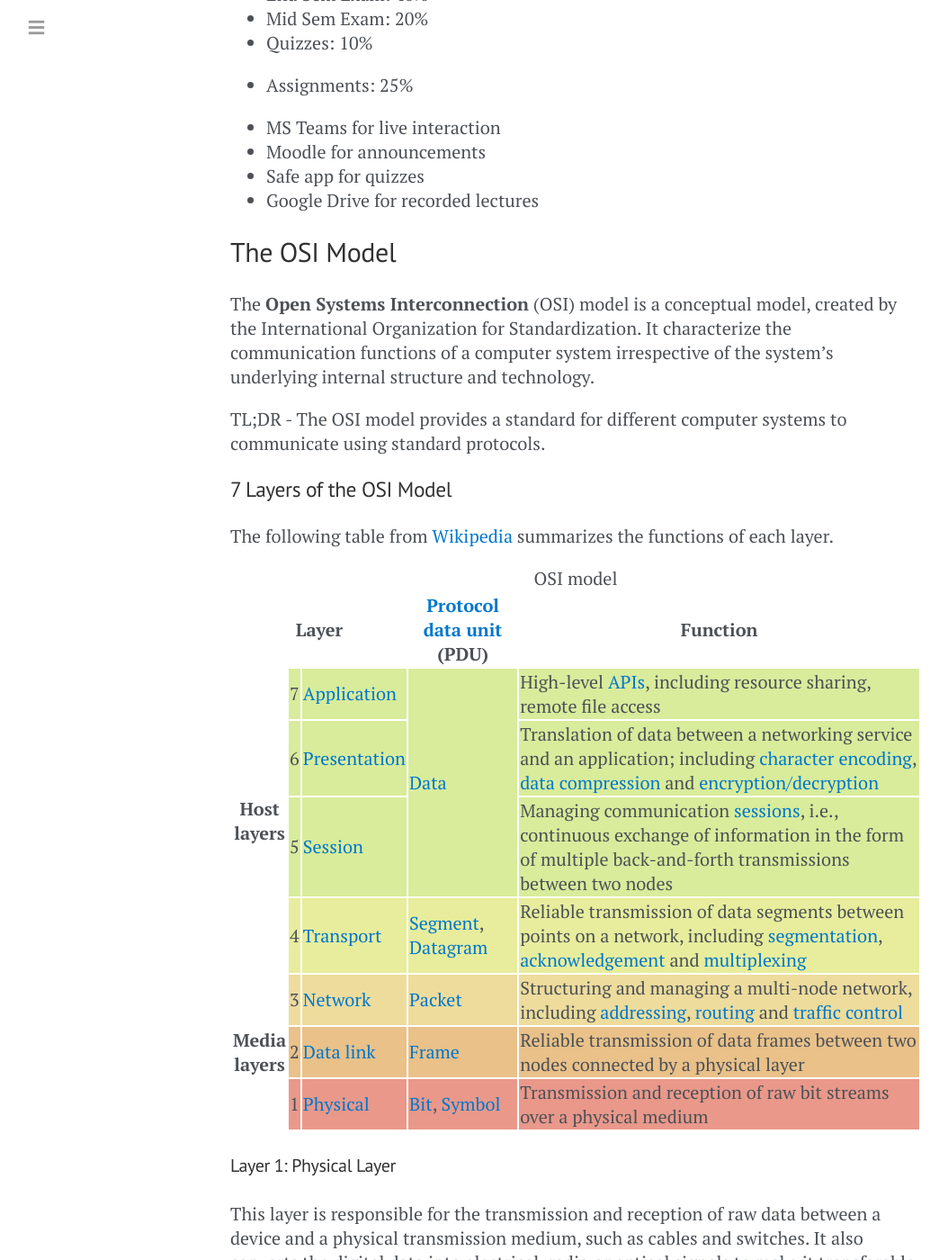
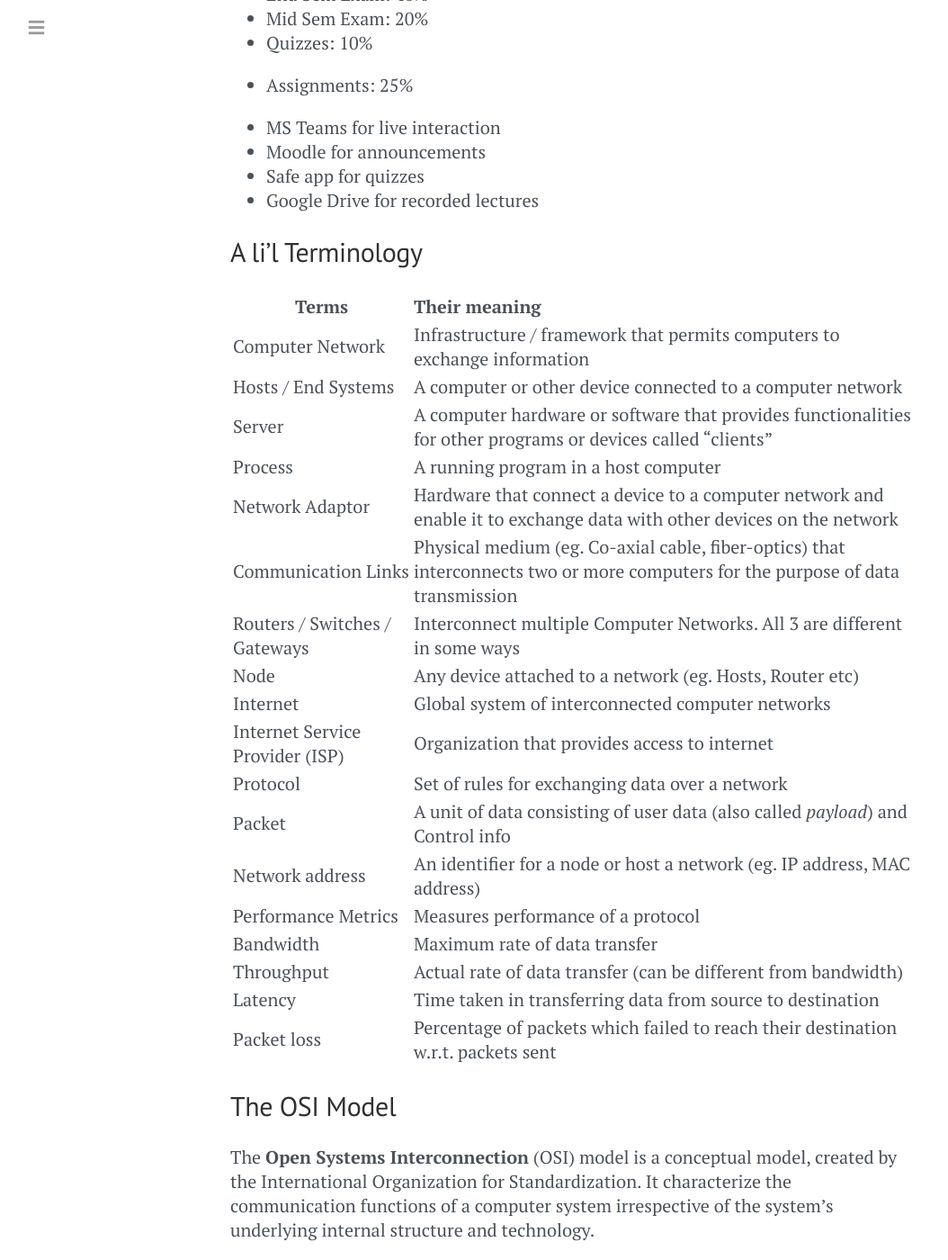
Before and after one commit to LeoAB10/LeoAB10.github.io, a Jekyll site: the page built from notes/CS224.md, in a window 1280 px wide and 1400 px high, scrolled down 297 px. Shown: the whole window at 90% size, without its empty margins (0-1054 px from the left). Built offline with Jekyll 4.4.1, drawn with Linux system fonts in a browser that asks for light colours.

Commit message:
network terminology

```diff
--- a/notes/CS224.md
+++ b/notes/CS224.md
@@ -18,6 +18,29 @@ layout: post
 - Moodle for announcements
 - Safe app for quizzes
 - Google Drive for recorded lectures
+
+## A li'l Terminology
+
+| Terms                           | Their meaning                                                |
+| ------------------------------- | :----------------------------------------------------------- |
+| Computer Network                | Infrastructure / framework that permits computers to exchange information |
+| Hosts / End Systems             | A computer or other device connected to a computer network   |
+| Server                          | A computer hardware or software that provides functionalities for other programs or devices called "clients" |
+| Process                         | A running program in a host computer                         |
+| Network Adaptor                 | Hardware that connect a device to a computer network and enable it to exchange data with other devices on the network |
+| Communication Links             | Physical medium (eg. Co-axial cable, fiber-optics) that interconnects two or more computers for the purpose of data transmission |
+| Routers / Switches / Gateways   | Interconnect multiple Computer Networks. All 3 are different in some ways |
+| Node                            | Any device attached to a network (eg. Hosts, Router etc)     |
+| Internet                        | Global system of interconnected computer networks            |
+| Internet Service Provider (ISP) | Organization that provides access to internet                |
+| Protocol                        | Set of rules for exchanging data over a network              |
+| Packet                          | A unit of data consisting of user data (also called *payload*) and Control info |
+| Network address                 | An identifier for a node or host a network (eg. IP address, MAC address) |
+| Performance Metrics             | Measures performance of a protocol                           |
+| Bandwidth                       | Maximum rate of data transfer                                |
+| Throughput                      | Actual rate of data transfer (can be different from bandwidth) |
+| Latency                         | Time taken in transferring data from source to destination   |
+| Packet loss                     | Percentage of packets which failed to reach their destination w.r.t. packets sent |
 
 ## The OSI Model
 
```
